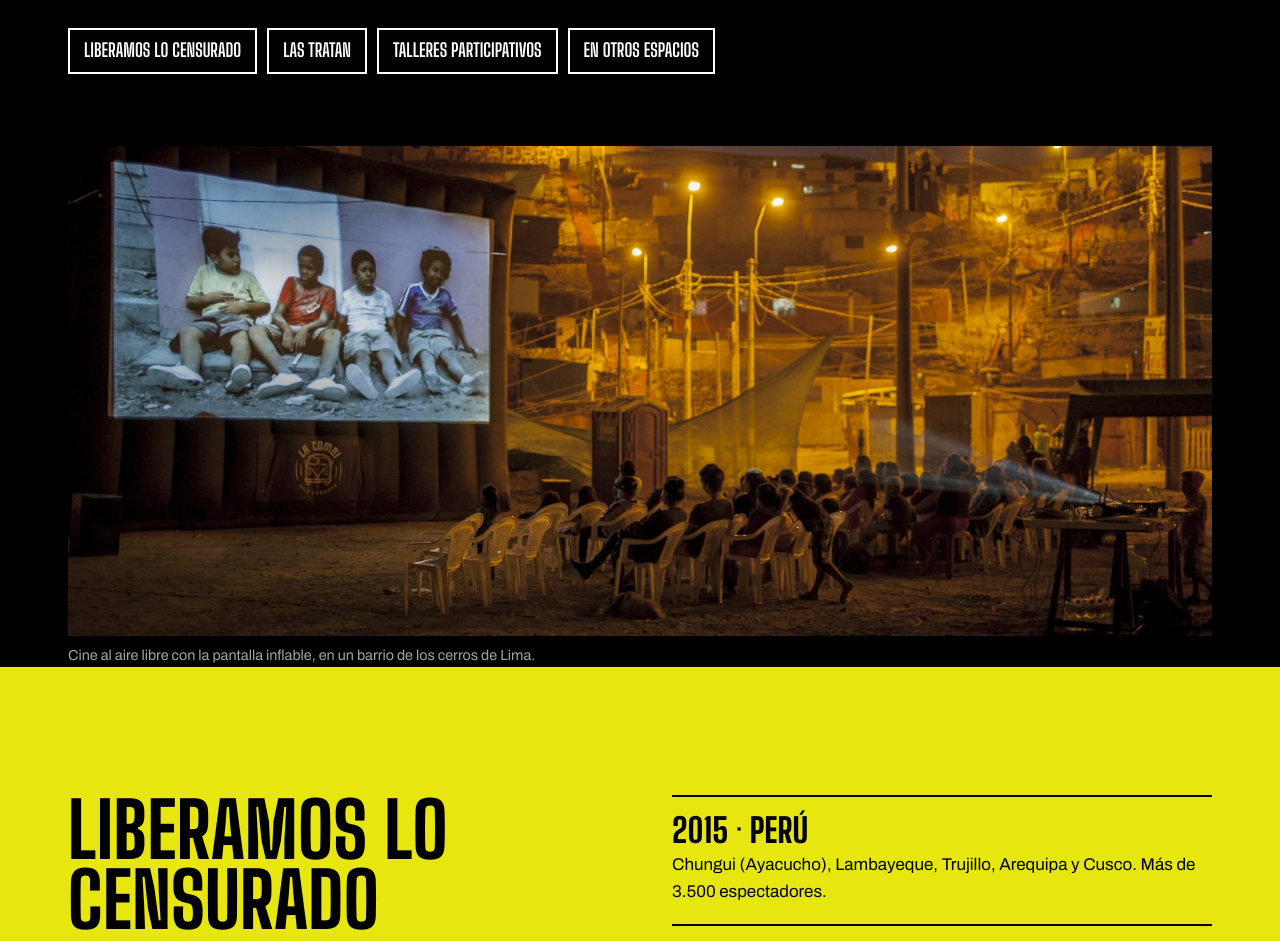
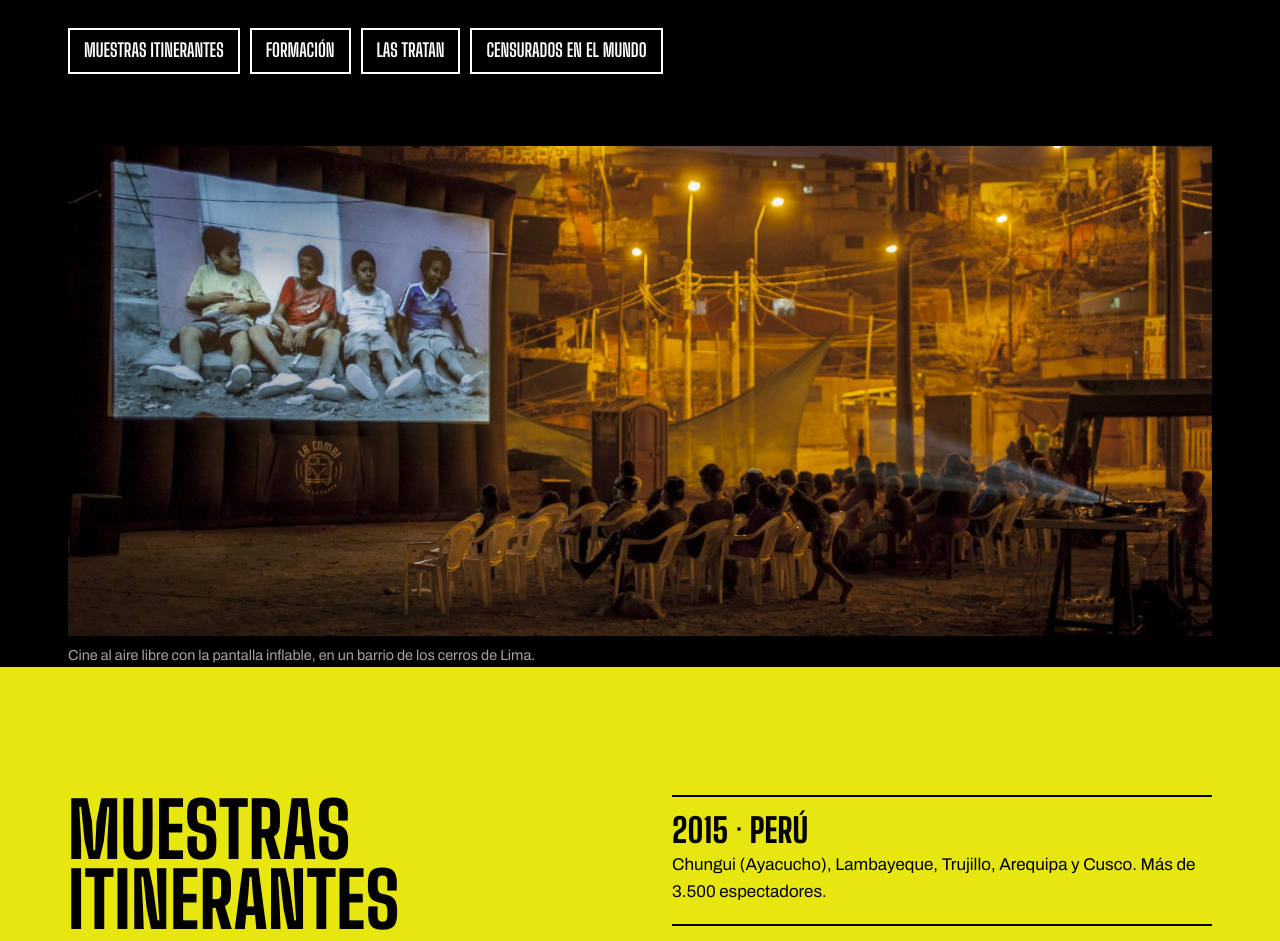
Before and after one commit to Censurados-web/censurados-web, a plain HTML site: page en-ruta.html in a window 1280 px wide. Shown: the part 295-1236 px from the top of the page. Drawn offline with Linux system fonts and the light colour scheme.

Commit message:
Off festival: Muestras itinerantes, Formación, Las Tratan y Censurados en el mundo
Co-Authored-By: Claude Opus 5.5 <noreply@anthropic.com>
Claude-Session: https://claude.ai/code/session_01WcrHSsBSMfmdbyCiVbB7na

```diff
--- a/en-ruta.html
+++ b/en-ruta.html
@@ -36,10 +36,10 @@
     <div class="contenedor">
       <h1>Off festival</h1>
       <nav class="subnav" aria-label="Secciones de Off festival">
-        <a href="#muestras">Liberamos lo censurado</a>
+        <a href="#muestras">Muestras itinerantes</a>
+        <a href="#talleres">Formación</a>
         <a href="#las-tratan">Las Tratan</a>
-        <a href="#talleres">Talleres participativos</a>
-        <a href="#mundo">En otros espacios</a>
+        <a href="#mundo">Censurados en el mundo</a>
       </nav>
     </div>
   </section>
@@ -53,7 +53,7 @@
   <section class="bloque fondo-amarillo" id="muestras">
     <div class="contenedor dos-columnas">
       <div>
-        <h2>Liberamos lo censurado</h2>
+        <h2>Muestras itinerantes</h2>
         <p class="entradilla">Lo que se prohíbe en un lugar, Censurados quiere liberarlo en todos. Después de cada festival, las películas salen de viaje para que se vean cuanto más mejor y para que se sepa que alguien las censuró.</p>
         <p class="cita-tratan">«Si una película la censuran, algo tendrá de importante para que no quieran que la veamos».</p>
       </div>
@@ -68,6 +68,21 @@
     <div class="contenedor galeria galeria-2">
       <figure><img src="img/fotos/cerro-lima-concierto.jpg" alt="Vista nocturna de Lima desde un cerro: abajo, un escenario iluminado y vecinos reunidos en la calle" loading="lazy"><figcaption class="pequeno">Cine y música en los cerros de Lima.</figcaption></figure>
       <figure><img src="img/fotos/mexico-2019-parque.jpg" alt="Pantalla inflable entre los árboles de un parque al atardecer, proyectando una película" loading="lazy"><figcaption class="pequeno">Voces (In)visibles en México, 2019.</figcaption></figure>
+    </div>
+  </section>
+
+  <section class="bloque fondo-agua" id="talleres">
+    <div class="contenedor dos-columnas">
+      <div>
+        <h2>Formación</h2>
+        <p class="entradilla">Allí donde llega la pantalla, también llegan los talleres: niñas, niños, adolescentes y docentes que hacen su propio cine para contar su realidad.</p>
+        <figure class="foto-pie"><img src="img/fotos/cine-en-el-cerro.jpg" alt="Rodaje en un cerro de Lima: una joven habla a cámara mientras otras personas sostienen el micrófono y la cámara" loading="lazy" width="960" height="640"><figcaption class="pequeno">Rodaje de un taller participativo en un cerro de Lima.</figcaption></figure>
+      </div>
+      <ul class="lista-plana">
+        <li><h3>30+1 Film Rights</h3><p>Talleres para estudiantes y profesores de secundaria sobre cine y derechos humanos en el aula, con la videoteca 30+1: películas y materiales didácticos sobre los 30 artículos de la Declaración Universal de los Derechos Humanos, y un reto, hacer un corto sobre el «artículo 31», el derecho que los estudiantes creen que falta.</p></li>
+        <li><h3>Píldoras ambientales</h3><p>Talleres de stop motion con niñas y niños de 7 a 12 años, que crean animaciones de dos o tres minutos con consejos para cuidar el planeta: un botiquín ecológico hecho de pastillas audiovisuales.</p></li>
+        <li><h3>Postales de nuestra tierra</h3><p>En cada lugar del recorrido de 2019, el público creó postales sobre la lucha por la tierra, el medio ambiente y los derechos de los pueblos indígenas, que viajaron en cadena a otras localidades y países.</p></li>
+      </ul>
     </div>
   </section>
 
@@ -117,25 +132,10 @@
     </div>
   </section>
 
-  <section class="bloque fondo-agua" id="talleres">
-    <div class="contenedor dos-columnas">
-      <div>
-        <h2>Talleres participativos</h2>
-        <p class="entradilla">Allí donde llega la pantalla, también llegan los talleres: niñas, niños, adolescentes y docentes que hacen su propio cine para contar su realidad.</p>
-        <figure class="foto-pie"><img src="img/fotos/cine-en-el-cerro.jpg" alt="Rodaje en un cerro de Lima: una joven habla a cámara mientras otras personas sostienen el micrófono y la cámara" loading="lazy" width="960" height="640"><figcaption class="pequeno">Rodaje de un taller participativo en un cerro de Lima.</figcaption></figure>
-      </div>
-      <ul class="lista-plana">
-        <li><h3>30+1 Film Rights</h3><p>Talleres para estudiantes y profesores de secundaria sobre cine y derechos humanos en el aula, con la videoteca 30+1: películas y materiales didácticos sobre los 30 artículos de la Declaración Universal de los Derechos Humanos, y un reto, hacer un corto sobre el «artículo 31», el derecho que los estudiantes creen que falta.</p></li>
-        <li><h3>Píldoras ambientales</h3><p>Talleres de stop motion con niñas y niños de 7 a 12 años, que crean animaciones de dos o tres minutos con consejos para cuidar el planeta: un botiquín ecológico hecho de pastillas audiovisuales.</p></li>
-        <li><h3>Postales de nuestra tierra</h3><p>En cada lugar del recorrido de 2019, el público creó postales sobre la lucha por la tierra, el medio ambiente y los derechos de los pueblos indígenas, que viajaron en cadena a otras localidades y países.</p></li>
-      </ul>
-    </div>
-  </section>
-
   <section class="bloque fondo-negro" id="mundo">
     <div class="contenedor dos-columnas">
       <div>
-        <h2>En otros espacios</h2>
+        <h2>Censurados en el mundo</h2>
         <p class="entradilla">Festivales, centros culturales y redes de otros países que abren sus pantallas al cine censurado, y celebraciones internacionales por la libertad artística a las que nos sumamos.</p>
       </div>
       <ul class="lista-plana">
```
